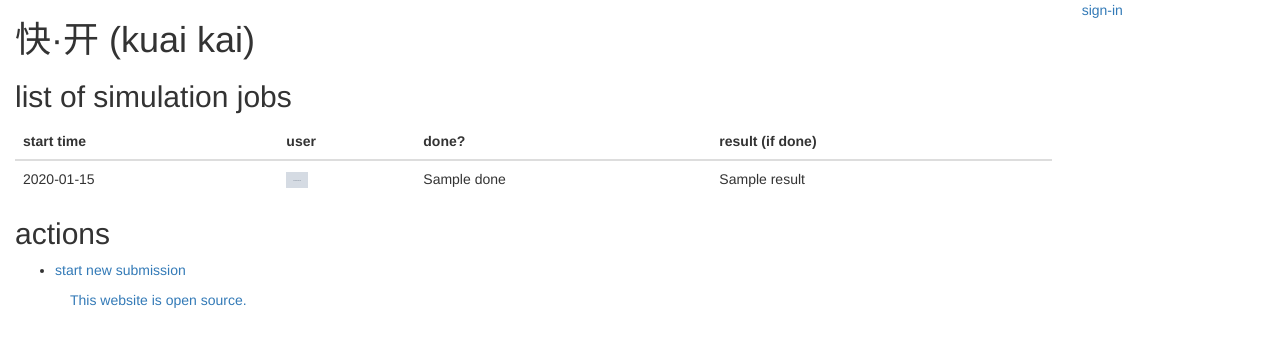
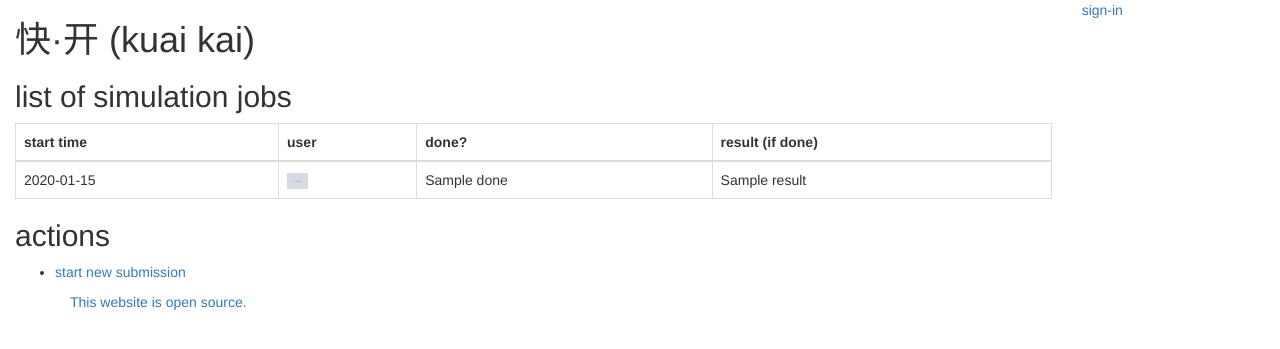
Before and after one commit to kuaikai/kuaikai, a Django app: template acarbroker/acarbroker/templates/acarbroker/index.html in a window 1280 px wide. Shown: the top 349 px of the page. Run offline with Django 3.2, Linux system fonts and the light colour scheme; the template is opened without the code that fills it: most values are stand-ins (such as "Sample title", 1, 10 or a date in 2020); grey boxes marked "Sample" are stand-in pictures; parts of the project's set-up code (start-up, migrations or seed data) failed here and were passed over; some libraries are stand-ins or nearby versions.

Commit message:
display sim jobs table as bordered

```diff
--- a/acarbroker/acarbroker/templates/acarbroker/index.html
+++ b/acarbroker/acarbroker/templates/acarbroker/index.html
@@ -2,7 +2,7 @@
 {% block body %}
 <h1>快·开 (kuai kai)</h1>
 <h2>list of simulation jobs</h2>
-<table class="table">
+<table class="table table-bordered">
 <thead><tr><th>start time</th><th>user</th><th>done?</th><th>result (if done)</th></tr></thead>
 <tbody>
 {% for job in jobs %}
```
